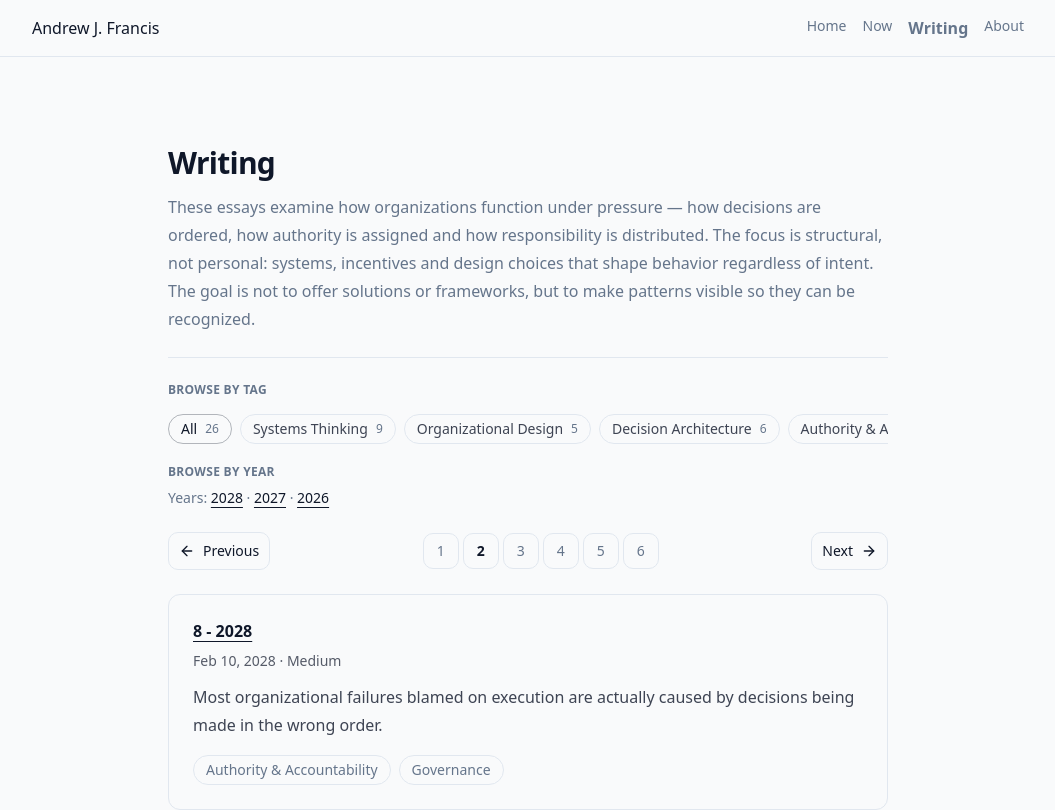
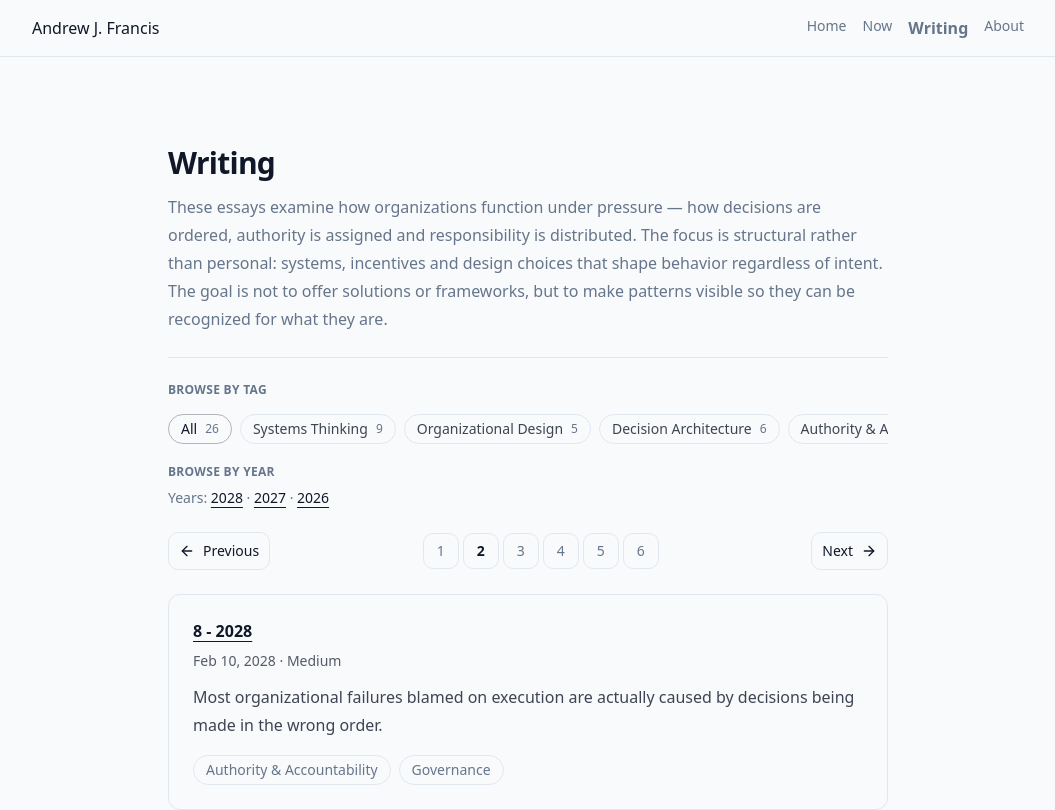
Before and after one commit to andrewjfrancis/andrewjfrancis-site, a Next.js app: page /writing/page/2 in a window 1280 px wide. Shown: the top 810 px of the page, without its empty margins (112-1167 px from the left). Built offline with nearby package versions, Linux system fonts and the light colour scheme.

Commit message:
writing: make content consistent
Update AP style updates to Writing pagination page.

```diff
--- a/app/writing/page/[page]/page.tsx
+++ b/app/writing/page/[page]/page.tsx
@@ -68,11 +68,11 @@ export default async function WritingPagedIndex({
         <h1 className="text-3xl font-semibold tracking-tight">Writing</h1>
         <p className="text-base leading-7 text-muted-foreground">
           These essays examine how organizations function under pressure — how
-          decisions are ordered, how authority is assigned and how
-          responsibility is distributed. The focus is structural, not personal:
-          systems, incentives and design choices that shape behavior regardless
-          of intent. The goal is not to offer solutions or frameworks, but to
-          make patterns visible so they can be recognized.
+          decisions are ordered, authority is assigned and responsibility is
+          distributed. The focus is structural rather than personal: systems,
+          incentives and design choices that shape behavior regardless of
+          intent. The goal is not to offer solutions or frameworks, but to make
+          patterns visible so they can be recognized for what they are.
         </p>
       </header>
 
```
